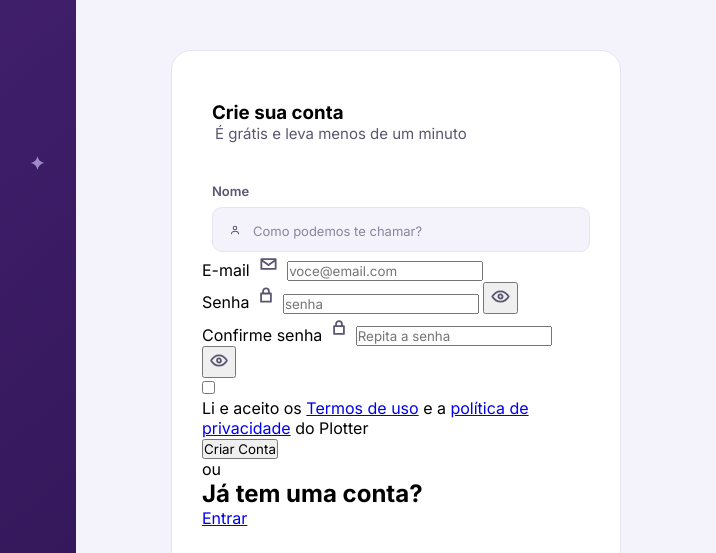
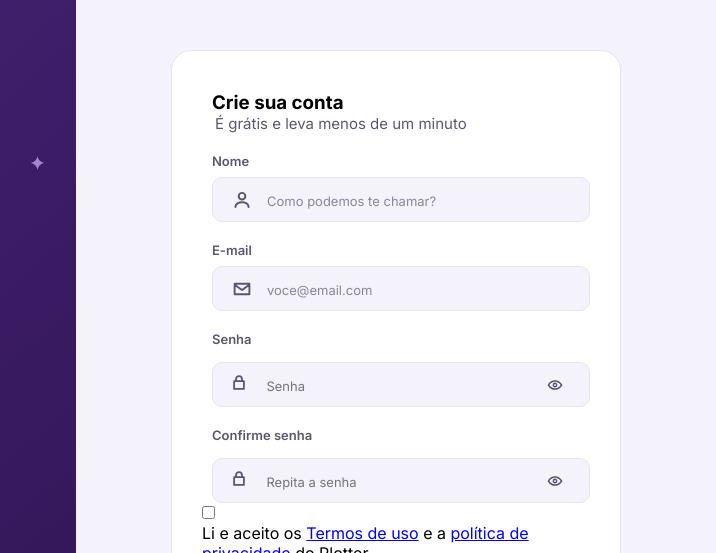
Before and after one commit to Gabriela-Marcelino/Plotter, a plain HTML site: page Plotter/cadastro.html in a window 1280 px wide. Shown: the top 553 px of the page, 564-1280 px from the left. Drawn offline with Linux system fonts and the light colour scheme.

Commit message:
parte do css dos campos de input do cadastro

```diff
--- a/CSS/cadastro.css
+++ b/CSS/cadastro.css
@@ -108,7 +108,7 @@ button {
        padding: 30px;}
 
        .Cabecalho_criar_conta{
-        margin-top: 20px;
+        margin-top: 10px;
         margin-left: 10px;}
 
             .Cabecalho_criar_conta p{
@@ -118,8 +118,11 @@ button {
             font-size: 15px;
             color: #5B5670;}
 
+
+
+
     .info_nome_criar_conta{
-        margin-top: 40px;
+        margin-top: 20px;
         margin-left: 10px;
         display: flex;
         flex-direction: column;
@@ -151,8 +154,8 @@ button {
 }
 
 .icon_nome img {
-  width: 16px;
-  height: 16px;
+  width: 30px;
+  height: 30px;
 }
 
 /* container do input ocupa o espaço que sobrar */
@@ -173,3 +176,188 @@ button {
 .campo_nome::placeholder {
   color: #8a859c;
 }
+
+
+
+    .info_email_criar_conta{
+        margin-top: 20px;
+        margin-left: 10px;
+        display: flex;
+        flex-direction: column;
+        gap: 8px;
+    }
+    .email_cadastro{
+        font-size: 13px;
+        font-weight: 600;
+        color: #5B5670;
+    }
+
+    .div_input_email{
+        display: flex;
+        align-items: center;
+        gap: 10px;
+        height: 45px;
+        padding: 0 14px;
+        border: 1px solid #e8e3f0;
+        border-radius: 10px;
+        background-color: #f4f2fa;
+    }
+    .div_input_email:focus-within{
+        border-color: #8b5cf6;
+        box-shadow: 0 0 0 3px #ddc4ff
+    }
+    .icon_email {
+  display: flex;
+  align-items: center;
+}
+
+.icon_email img {
+  width: 30px;
+  height: 30px;
+}
+
+.input_do_email {
+  flex: 1;
+}
+
+.campo_email {
+  width: 100%;
+  height: 100%;
+  border: none;
+  outline: none;
+  background: transparent;
+  font-size: 13px;
+  color: #1f1a2e;
+}
+
+.campo_email::placeholder {
+  color: #8a859c;
+}
+
+
+
+.info_senha_criar_conta{
+  margin-top: 20px;
+  margin-left: 10px;
+  display: flex;
+  flex-direction: column;
+  gap: 15px;
+}
+
+.senha_cadastro{
+  font-size: 13px;
+  color: #5B5670;
+  font-weight: 600;
+}
+
+.div_input_senha{
+  display: flex;
+  align-items: center;
+  background-color: #f4f2fa;
+  gap: 15px;
+  height: 45px;
+  padding: 0 14px;
+  border: 1px solid #e8e3f0;
+  border-radius: 10px;
+}
+.campo_senha {
+  width: 100%;
+  height: 100%;
+  background: transparent;
+  font-size: 13px;
+  color: #1f1a2e;
+  border: none;
+  outline: none;
+}
+
+.botao_mostrar_senha {
+  background: transparent;
+  border: none;
+  padding: 0;
+  cursor: pointer;
+  display: flex;
+  align-items: center;
+  justify-content: center;
+}
+
+.input_da_senha {
+  flex: 1;
+}
+
+.botao_mostrar_senha img {
+  width: 40px;
+  height: 20px;
+  display: block;
+}
+
+.botao_mostrar_senha {
+  background: transparent;
+  border: none;
+  padding: 0;
+  cursor: pointer;
+  display: flex;
+  align-items: center;
+  justify-content: center;
+}
+
+.botao_mostrar_senha img {
+  width: 40px;
+  height: 20px;
+  display: block;}
+
+
+
+
+.info_verificacao_senha_criar_conta{
+  margin-top: 20px;
+  margin-left: 10px;
+  display: flex;
+  flex-direction: column;
+  gap: 15px;
+}
+
+.confimacao_senha{
+  font-size: 13px;
+  color: #5B5670;
+  font-weight: 600;
+}
+
+.div_input_confimacao_senha{
+  display: flex;
+  align-items: center;
+  background-color: #f4f2fa;
+  gap: 15px;
+  height: 45px;
+  padding: 0 14px;
+  border: 1px solid #e8e3f0;
+  border-radius: 10px;
+}
+
+.input_da_confirmacao_senha{
+  flex: 1;
+}
+
+.input_confirmacao_senha {
+  width: 100%;
+  height: 100%;
+  background: transparent;
+  font-size: 13px;
+  color: #1f1a2e;
+  border: none;
+  outline: none;
+}
+
+.div_input_confimacao_senha .botao_confirmar_senha {
+  all: unset;
+  cursor: pointer;
+  display: flex;
+  align-items: center;
+  justify-content: center;
+  margin-left: auto;
+}
+
+.div_input_confimacao_senha .botao_confirmar_senha img {
+  width: 40px;
+  height: 20px;
+  display: block;
+}
--- a/Plotter/cadastro.html
+++ b/Plotter/cadastro.html
@@ -40,6 +40,7 @@
                     <p>É grátis e leva menos de um minuto</p>
                 </div>
                 <form>
+
                     <div class="info_nome_criar_conta">
                         <label for="input_nome_cadastro" class="nome_cadastro">Nome</label>
                         <div class="div_input_nome">
@@ -51,26 +52,55 @@
                             </div>
                         </div>
                     </div>
+
+
+
                     <div class="info_email_criar_conta">
-                        <label for="input_email_cadastro">E-mail</label>
-                        <img src="../Img/Login/Login-icon-envelope-email.svg" alt="">
-                        <input type="email" id="input_email_cadastro" placeholder="voce@email.com">
+                            <label for="input_email_cadastro" class="email_cadastro">E-mail</label>
+                            <div class="div_input_email">
+                                <div class="icon_email">
+                                    <img src="../Img/Login/Login-icon-envelope-email.svg" alt="">
+                                </div>
+                                <div class="input_do_email">
+                                    <input type="email" id="input_email_cadastro" class="campo_email" placeholder="voce@email.com">
+                            </div>
+                        </div>
                     </div>
+
+
+
                     <div class="info_senha_criar_conta">
-                        <label for="input_senha_cadastro">Senha</label>
-                        <img src="../Img/Login/Login-icon-cadeado-senha.svg" alt="">
-                        <input type="password" id="input_senha_cadastro" placeholder="senha">
-                        <button type="button"  aria-label="Mostrar senha"><img src="../Img/Login/Login-icon-olho-revelar.svg" alt=""></button>
+                        <label for="input_senha_cadastro" class="senha_cadastro">Senha</label>
+                        <div class="div_input_senha">
+                            <div class="icon_senha">
+                                <img src="../Img/Login/Login-icon-cadeado-senha.svg" alt="">
+                            </div>
+                            <div class="input_da_senha">
+                                <input type="password" id="input_senha_cadastro" class="campo_senha" placeholder="Senha">
+                            </div>
+                            <button type="button" class="botao_mostrar_senha" aria-label="Mostrar senha"><img src="../Img/Login/Login-icon-olho-revelar.svg" alt=""></button>
+                        </div>
                     </div>
+
+
+
+
                     <div class="info_verificacao_senha_criar_conta">
-                        <div id="Verificacao_de_forca_da_senha"></div>
-                    </div>
-                    <div class="info_confimacao_senha_criar_conta">
-                        <label for="input_senha_cadastro_confirmacao">Confirme senha</label>
-                        <img src="../Img/Login/Login-icon-cadeado-senha.svg" alt="">
-                        <input type="password" id="input_senha_cadastro_confirmacao" placeholder="Repita a senha">
-                        <button type="button"  aria-label="Mostrar senha"><img src="../Img/Login/Login-icon-olho-revelar.svg" alt=""></button>
-                    </div>
+                        <label for="input_senha_cadastro_confirmacao" class="confimacao_senha">Confirme senha</label>
+                            <div class="div_input_confimacao_senha">
+                                <div class="icon_senha">
+                                     <img src="../Img/Login/Login-icon-cadeado-senha.svg" alt="">
+                                </div>
+                                <div class="input_da_confirmacao_senha">
+                                     <input type="password" class="input_confirmacao_senha" id="input_senha_cadastro_confirmacao" placeholder="Repita a senha">
+                                </div>
+                        <button type="button" class="botao_confirmar_senha" aria-label="Mostrar senha">
+                            <img src="../Img/Login/Login-icon-olho-revelar.svg" alt="">
+                        </button>
+                            </div>
+                     </div>
+
+
                     <div class="checkbox_criar_conta">
                         <input type="checkbox">
                         <p>Li e aceito os <a href="termos_de_uso.html">Termos de uso</a> e a  <a href="politica_de_privacidade.html">política de privacidade</a> do Plotter</p>
```
